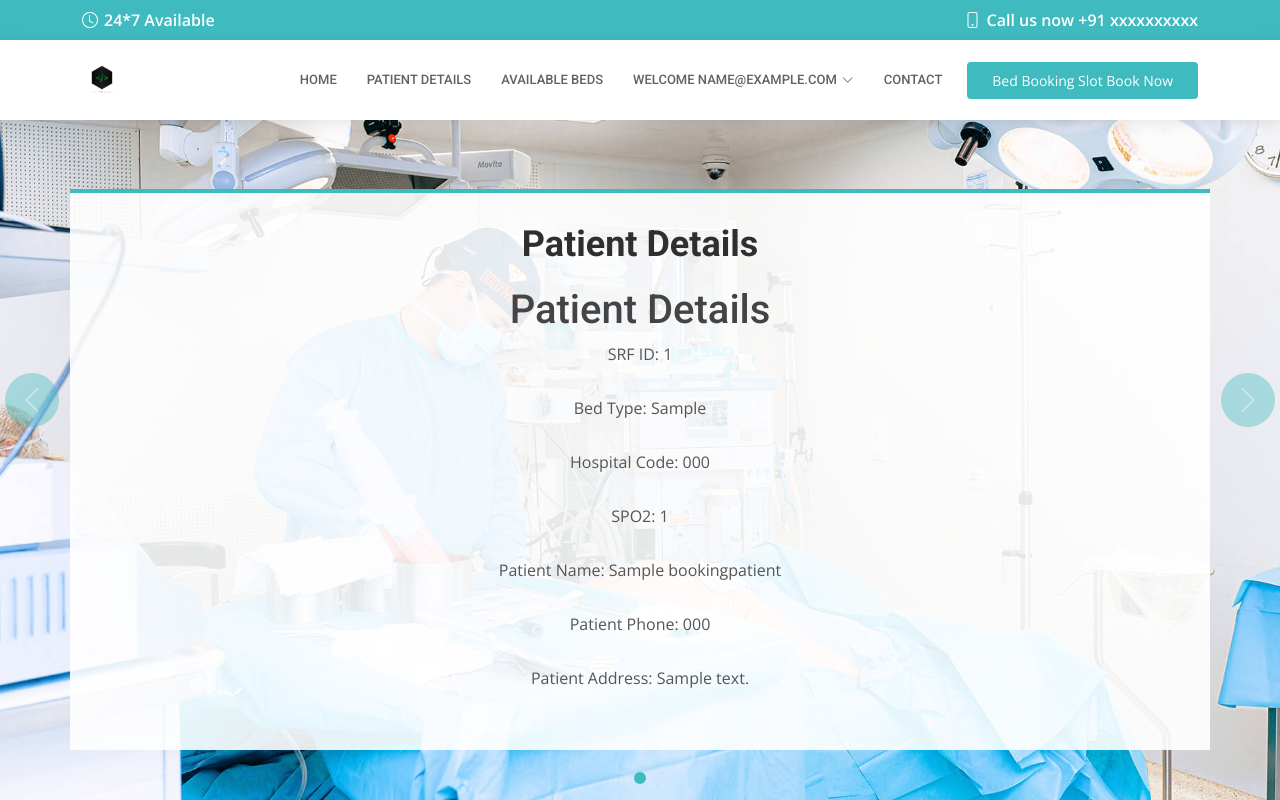
After one commit to Meenakshi233/covid-bed-slot-booking, a Flask app: page /pdetails in a window 1280 px wide. The commit adds this page. Run offline with Flask 3, Linux system fonts and the light colour scheme; a user stored in the database is signed in; tables that the repository leaves empty hold one stand-in row (values such as "Sample post"); some libraries are stand-ins or nearby versions.

Commit message:
modified by m

```diff
--- a/backend/main.py
+++ b/backend/main.py
@@ -6,9 +6,9 @@ from flask.helpers import url_for
 from flask_sqlalchemy import SQLAlchemy
 from flask_login import UserMixin
 from werkzeug.security import generate_password_hash,check_password_hash
+import logging
 
 from flask_login import login_required,logout_user,login_user,login_manager,LoginManager,current_user
-from flask_login import current_user, login_required
 import json
 
 import os
@@ -16,11 +16,13 @@ from flask_mail import Mail
 
 # database connection
 local_server = True
-app = Flask(__name__,
-            static_folder='static',
-            template_folder='templates')
+app = Flask(__name__,static_folder='static',template_folder='templates')
 app.secret_key = "hemmee"
 
+
+# Configure logging
+logging.basicConfig(level=logging.DEBUG)
+logger = logging.getLogger(__name__)
 
 
 #app.config['SQLALCHEMY_DATABASE_URI']= "mysql://username:password@localhost/databasename"
@@ -332,6 +334,17 @@ def hdelete(id):
         flash(f"Failed to delete data: {e}", "danger")
     return redirect(url_for('addhospitalinfo'))
 
+
+@app.route("/pdetails", methods=['GET'])
+# @login_required
+def pdetails():
+    code=current_user.srfid
+    data=Bookingpatient.query.filter_by(srfid=code).first()
+
+    return render_template("details.html",data=data)
+
+
+
 @app.route("/slotbooking", methods=['POST','GET'])
 @login_required
 def slotbooking():
--- a/backend/templates/booking.html
+++ b/backend/templates/booking.html
@@ -43,7 +43,7 @@
                 </div>
             </div>
         </div>
-        <div class="col-md-4">
+        <div class="col-md-8">
             <h3 class="text-center text-white bg-dark">Available Beds</h3>
             <table class="table">
                 <thead>
--- /dev/null
+++ b/backend/templates/details.html
@@ -0,0 +1,25 @@
+{% extends 'baselogin.html' %}
+{% block title %} Patient Details {% endblock title %}
+{% block form %}
+<h2>Patient Details</h2>
+
+<div class="row">
+    <div class="col-md-4"></div>
+    <div class="col-md-4">
+       <h1>Patient Details</h1>
+       {% if data %}
+       <p>SRF ID: {{ data.srfid }}</p>
+       <p>Bed Type: {{ data.bedtype }}</p>
+       <p>Hospital Code: {{ data.hcode }}</p>
+       <p>SPO2: {{ data.spo2 }}</p>
+       <p>Patient Name: {{ data.pname }}</p>
+       <p>Patient Phone: {{ data.pphone }}</p>
+       <p>Patient Address: {{ data.paddress }}</p>
+       {% else %}
+       <p>No details available.</p>
+       {% endif %}
+    </div>
+    <div class="col-md-4"></div>
+</div>
+
+ {% endblock form%}
```
